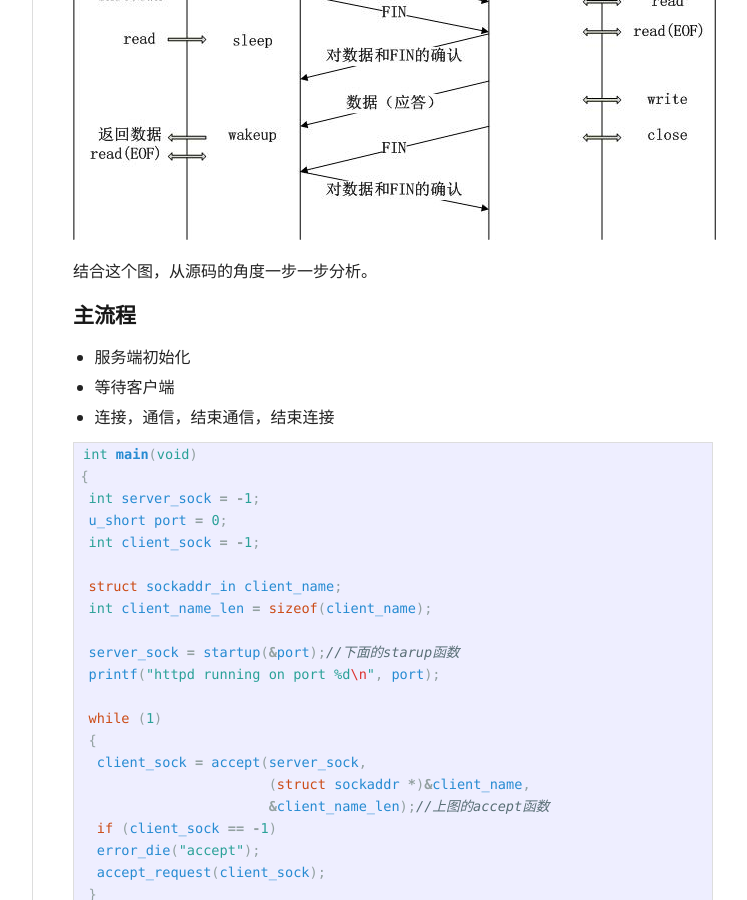
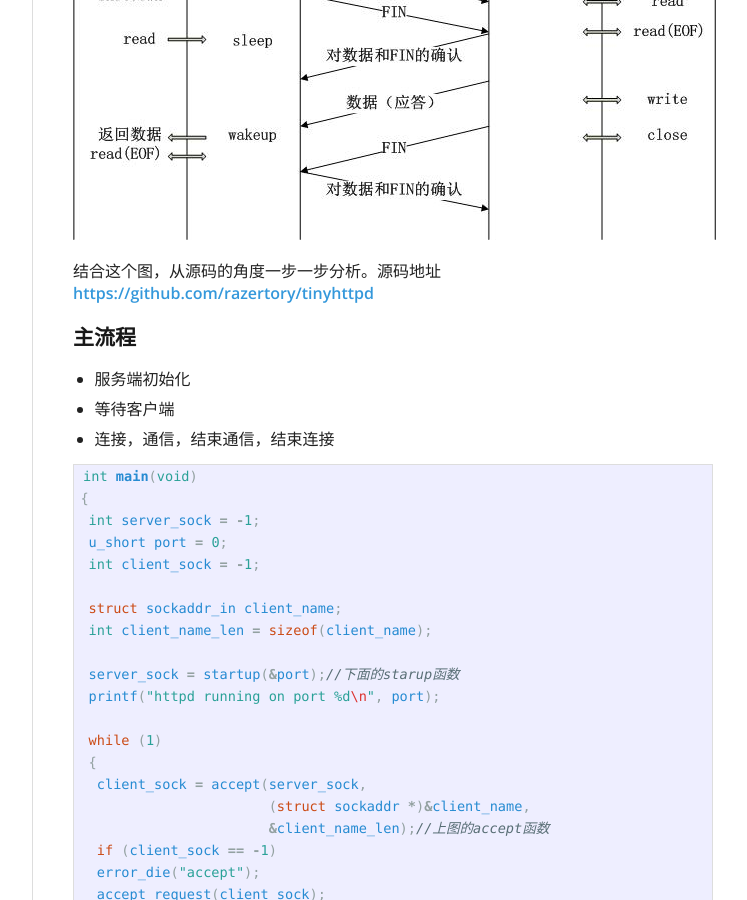
Before and after one commit to razertory/razertory.github.io, a Jekyll site: the page built from _posts/2017-11-11-tiny-http.md, in a window 1280 px wide and 900 px high, scrolled down 853 px. Shown: the whole window, without its empty margins (378-1125 px from the left). Built offline with Jekyll 4.4.1, drawn with Linux system fonts in a browser that asks for light colours.

Commit message:
修改源码

```diff
--- a/_posts/2017-11-11-tiny-http.md
+++ b/_posts/2017-11-11-tiny-http.md
@@ -15,7 +15,7 @@ categories: jekyll update
 
 ![Alt text](https://raw.githubusercontent.com/razertory/razertory.github.io/master/_photos/tcp.jpg)
 
-结合这个图，从源码的角度一步一步分析。
+结合这个图，从源码的角度一步一步分析。源码地址[https://github.com/razertory/tinyhttpd](https://github.com/razertory/tinyhttpd)
 
 
 ### 主流程
```
